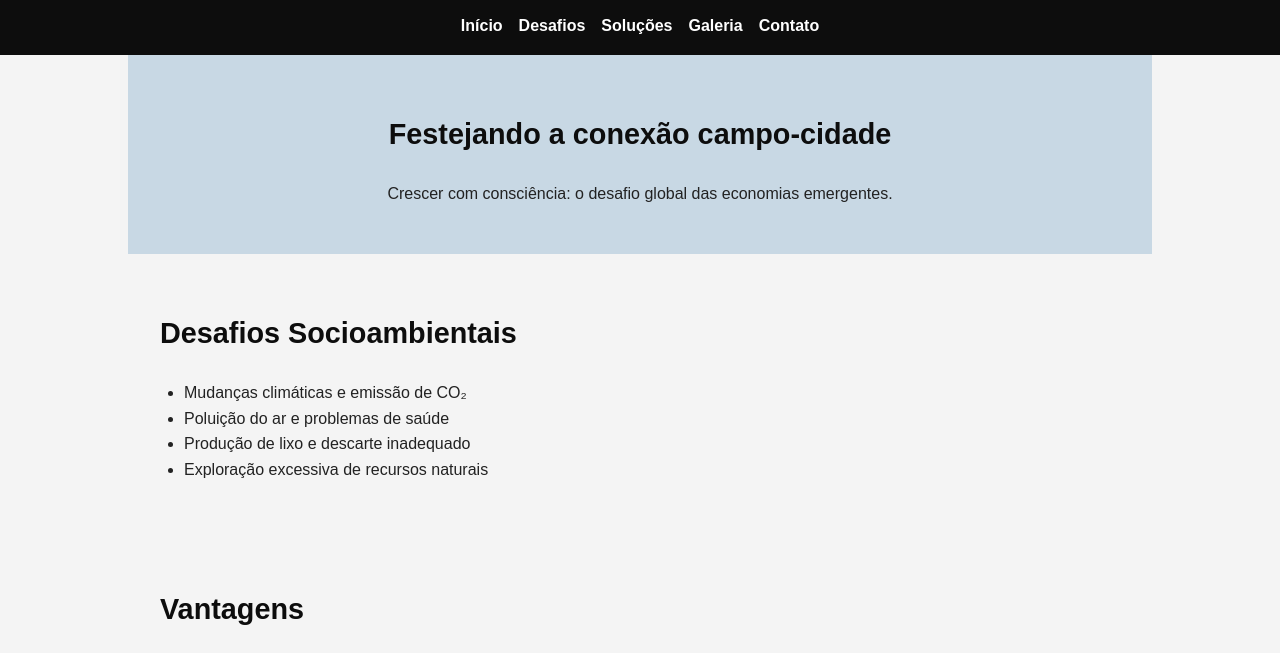
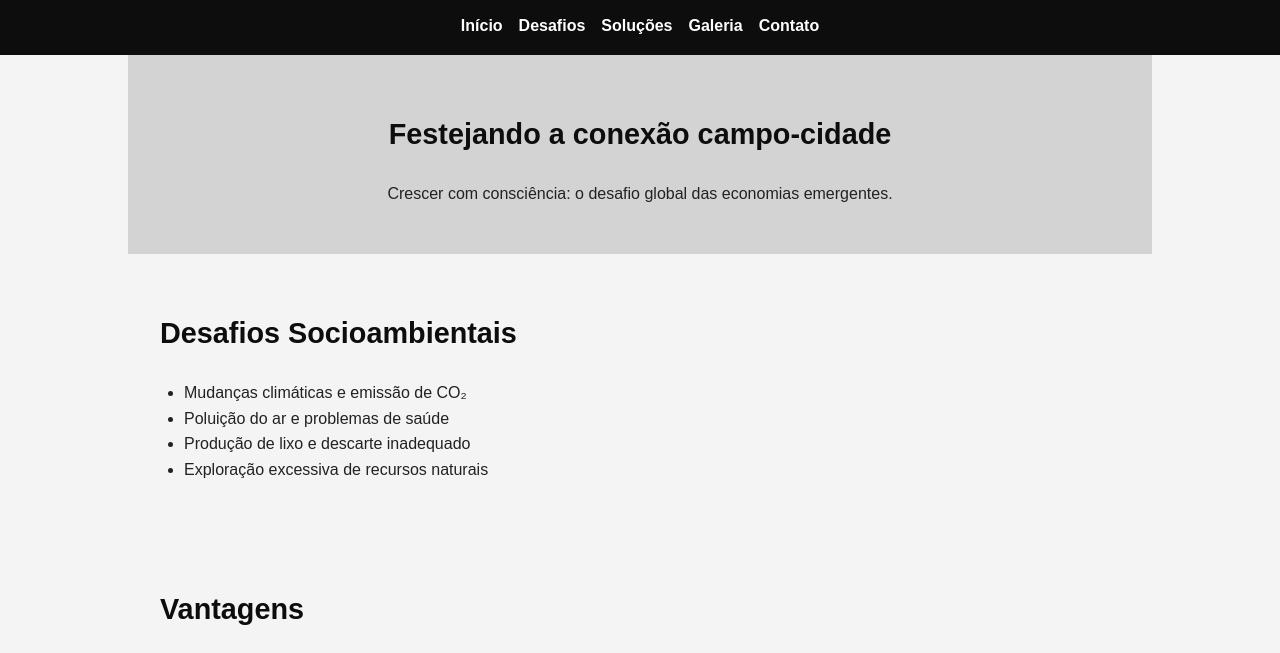
Before and after one commit to Reginaldo79/Agrinho-2025, a plain HTML site: page index.html in a window 1280 px wide. Shown: the part 70-723 px from the top of the page. Drawn offline with Linux system fonts and the light colour scheme.

Commit message:
Update style.css

```diff
--- a/style.css
+++ b/style.css
@@ -2,7 +2,7 @@
 
 :root {
   --cor-primaria: #0d0d0d;
-  --cor-secundaria: #c8d8e4;
+  --cor-secundaria: #D3D3D3;
   --cor-texto: #222;
   --cor-fundo: #f4f4f4;
   --cor-contraste: #ffffff;
```
